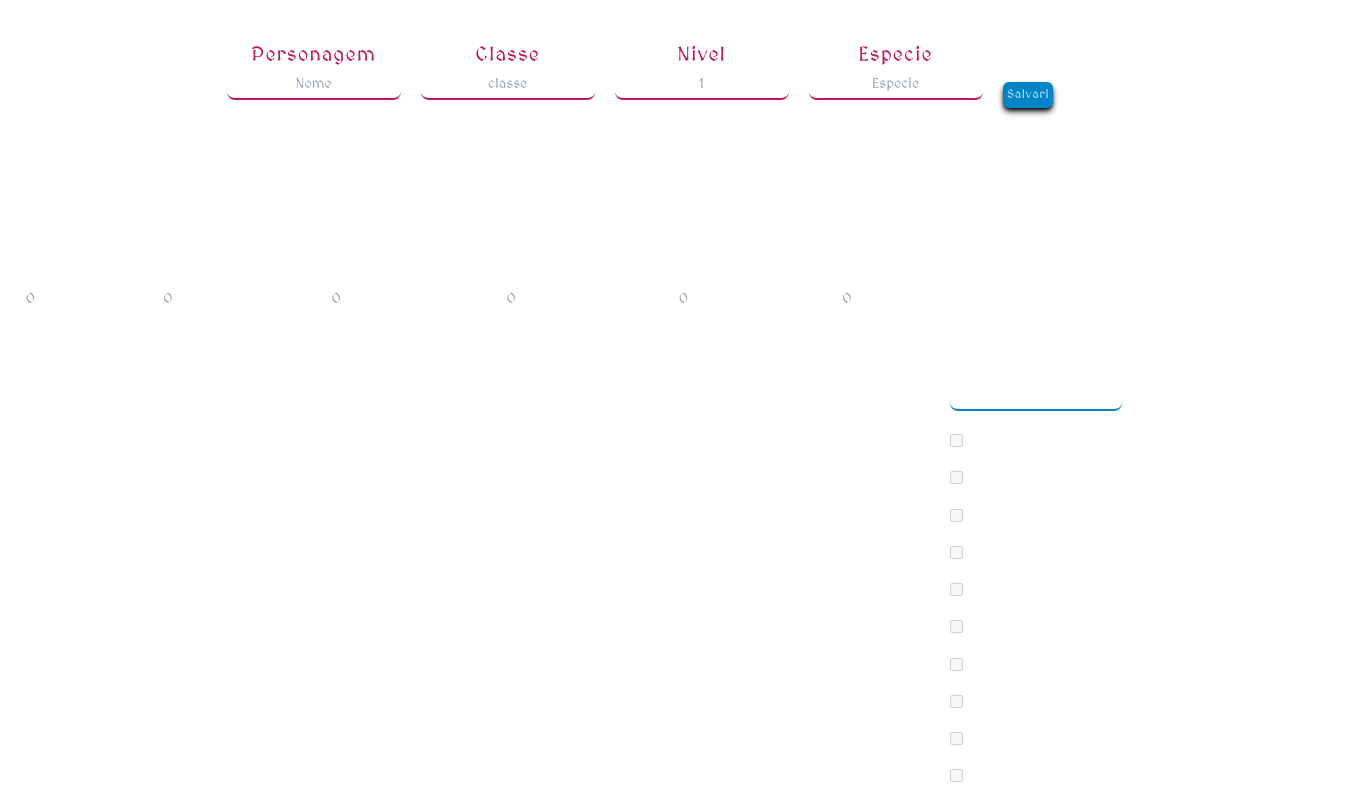
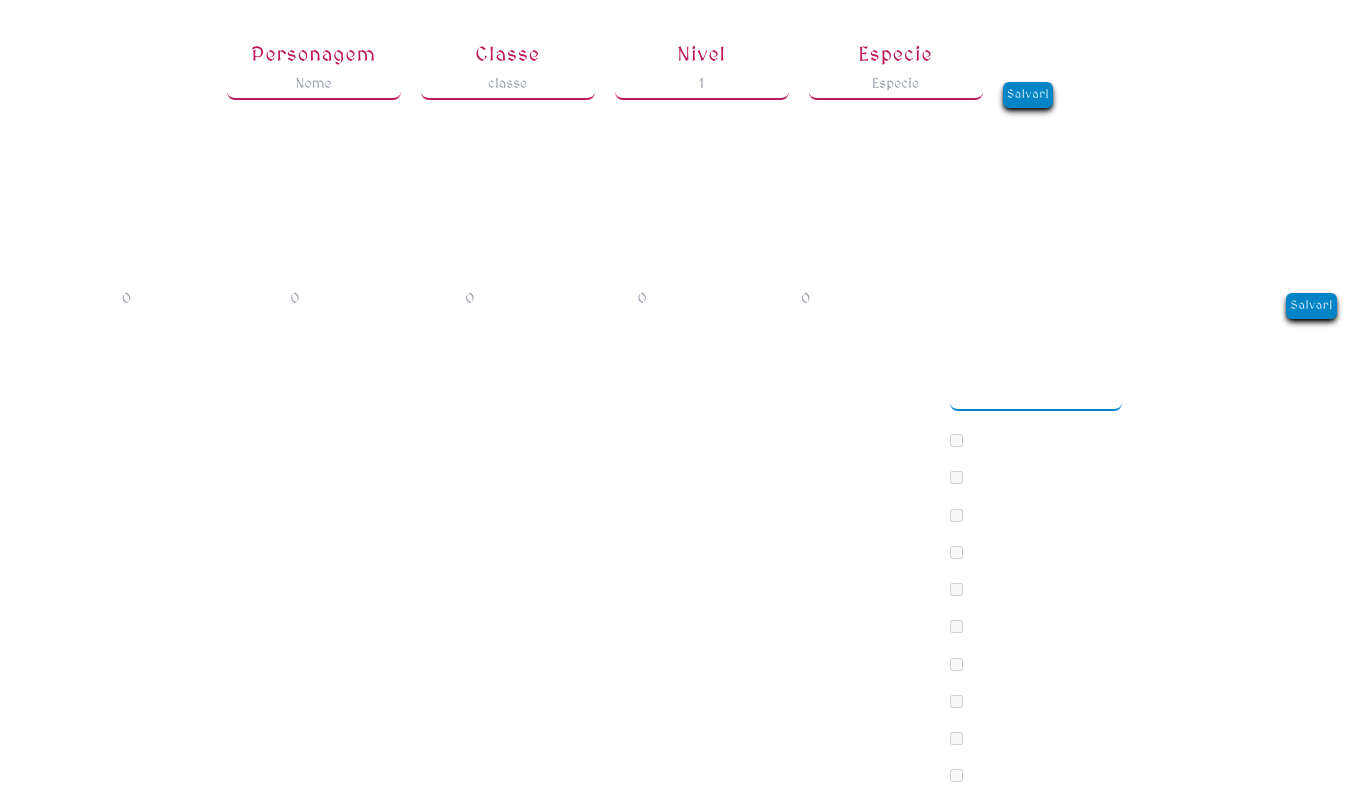
Before and after one commit to rSaydelleS/charset, a React (Vite) app in the folder front/: page / in a window 1280 px wide. Shown: the top 800 px of the page, 1357 px wide, since content can reach past the window. Built offline with nearby package versions, Linux system fonts and the light colour scheme.

Commit message:
chore: adicionando o form no stats e aletrando o nome do sendform

```diff
--- a/front/src/components/Button/SaveButton.jsx
+++ b/front/src/components/Button/SaveButton.jsx
@@ -2,7 +2,7 @@ export function SaveButton() {
   return (
     <button
       type="submit"
-      className=" bg-sky-600 shadow-md shadow-black leading-normal text-xs font-bold tracking-wider rounded-md p-1 transition-transform duration-300 hover:translate-x-2"
+      className=" bg-sky-600 shadow-md shadow-black leading-normal text-xs font-bold tracking-wider rounded-md p-1 transition-transform duration-300 hover:translate-x-1"
     >
       Salvar!
     </button>
--- a/front/src/components/Hooks/SendForm.jsx
+++ b/front/src/components/Hooks/useSendForm.js
@@ -1,6 +1,6 @@
 import { useForm } from "react-hook-form";
 
-export function SendForm() {
+export function UseSendForm() {
   const { register, handleSubmit } = useForm();
   const SendSubmit = (data) => {
     console.log(data);
--- a/front/src/components/Stats/Stats.jsx
+++ b/front/src/components/Stats/Stats.jsx
@@ -1,10 +1,18 @@
 import React from "react";
+import { SaveButton } from "../Button/SaveButton";
+import { UseSendForm } from "../Hooks/useSendForm";
 
 export default function Stats() {
+  const { register, handleSubmit, SendSubmit } = UseSendForm();
+
   return (
     <React.Fragment>
       <main>
         <section className="flex flex-col gap-8 md:flex-row justify-center items-center text-center leading-relaxed p-5 text-white/80">
+          <form
+            className="flex flex-col gap-8 md:flex-row"
+            onSubmit={handleSubmit(SendSubmit)}
+          >
             <div className="border-white/15 border-solid border-2 px-4 pt-4 hover:shadow-lg hover:shadow-white/15 transition-all duration-300">
               <label className="text-xl font-serif" htmlFor="forca">
                 Forca
@@ -16,6 +24,7 @@ export default function Stats() {
                 type="text"
                 inputMode="numeric"
                 placeholder="0"
+                {...register("froca", { required: true })}
               />
             </div>
             <div className="border-white/15 border-solid border-2 px-4 pt-4 hover:shadow-lg hover:shadow-white/15 transition-all duration-300">
@@ -29,6 +38,7 @@ export default function Stats() {
                 type="text"
                 inputMode="numeric"
                 placeholder="0"
+                {...register("destreza", { required: true })}
               />
             </div>
             <div className="border-white/15 border-solid border-2 px-4 pt-4 hover:shadow-lg hover:shadow-white/15 transition-all duration-300">
@@ -42,6 +52,7 @@ export default function Stats() {
                 type="text"
                 inputMode="numeric"
                 placeholder="0"
+                {...register("constituicao", { required: true })}
               />
             </div>
             <div className="border-white/15 border-solid border-2 px-4 pt-4 hover:shadow-lg hover:shadow-white/15 transition-all duration-300">
@@ -55,6 +66,7 @@ export default function Stats() {
                 type="text"
                 inputMode="numeric"
                 placeholder="0"
+                {...register("sabedoria", { required: true })}
               />
             </div>
             <div className="border-white/15 border-solid border-2 px-4 pt-4 hover:shadow-lg hover:shadow-white/15 transition-all duration-300">
@@ -68,6 +80,7 @@ export default function Stats() {
                 type="text"
                 inputMode="numeric"
                 placeholder="0"
+                {...register("inteligencia", { required: true })}
               />
             </div>
             <div className="border-white/15 border-solid border-2 px-4 pt-4 hover:shadow-lg hover:shadow-white/15 transition-all duration-300">
@@ -81,6 +94,7 @@ export default function Stats() {
                 type="text"
                 inputMode="numeric"
                 placeholder="0"
+                {...register("carisma", { required: true })}
               />
             </div>
             <div className="flex flex-col justify-around border-white/15 border-solid border-2 px-4 pt-4 hover:shadow-lg hover:shadow-white/15 transition-all duration-300">
@@ -91,6 +105,10 @@ export default function Stats() {
               <h1 className="text-xl font-serif">Movimentacao</h1>
               <h1>30 ft</h1>
             </div>
+            <div className="flex justify-center items-end">
+              <SaveButton />
+            </div>
+          </form>
         </section>
       </main>
     </React.Fragment>
--- a/front/src/components/charHeader/charHeader.jsx
+++ b/front/src/components/charHeader/charHeader.jsx
@@ -1,9 +1,9 @@
 import React from "react";
 import { SaveButton } from "../Button/SaveButton";
-import { SendForm } from "../Hooks/SendForm";
+import { UseSendForm } from "../Hooks/useSendForm";
 
 export default function charHeader() {
-  const { register, handleSubmit, SendSubmit } = SendForm();
+  const { register, handleSubmit, SendSubmit } = UseSendForm();
 
   return (
     <React.Fragment>
```
Lines whose indentation alone changed are shown as unchanged.
